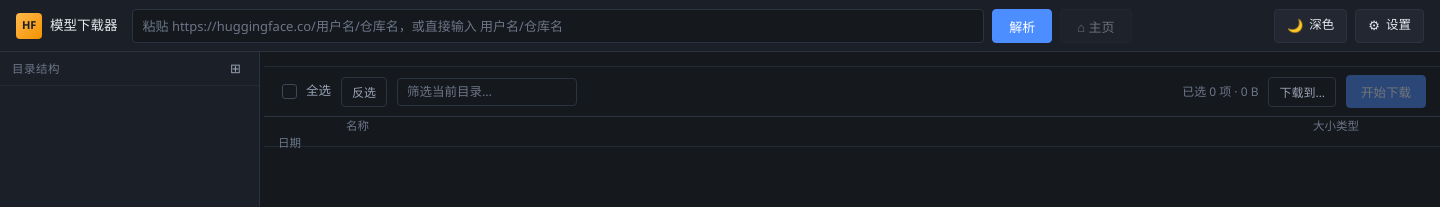
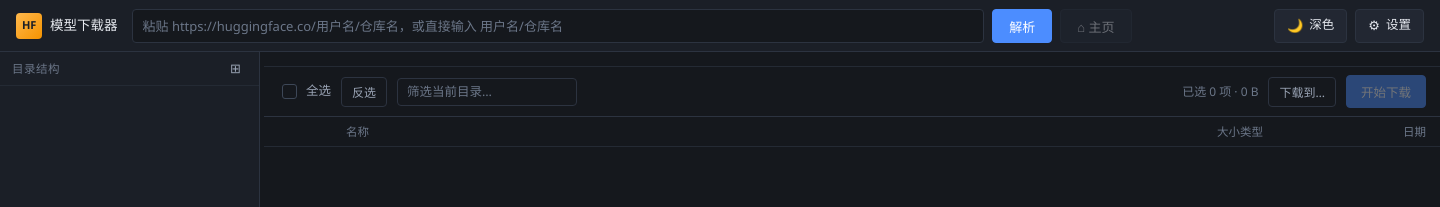
Before and after one commit to xtanqn/hf-downloader, an Electron app: page renderer/index.html in a window 1440 px wide. Shown: the top 207 px of the page. Drawn offline with Linux system fonts and the light colour scheme; no server answers.

Commit message:
可拖动列宽样式

```diff
--- a/renderer/styles/layout.css
+++ b/renderer/styles/layout.css
@@ -274,10 +274,10 @@
   font-variant-numeric: tabular-nums;
 }
 
-/* 列表表头 */
+/* 列表表头 —— 列宽可拖动：宽度存在 --col-* 变量里，表头和行共用 */
 .list-head {
   display: grid;
-  grid-template-columns: 34px 34px 1fr 110px 90px;
+  grid-template-columns: 34px 34px var(--col-name, 1fr) var(--col-size, 110px) var(--col-type, 90px) var(--col-date, 96px);
   align-items: center;
   padding: 0 14px;
   height: 30px;
@@ -289,6 +289,38 @@
 }
 .list-head .c-size {
   text-align: right;
+}
+.list-head .c-date {
+  text-align: right;
+}
+
+/* 可拖动列头 */
+.list-head .resizable {
+  position: relative;
+}
+.col-grip {
+  position: absolute;
+  right: -7px;
+  top: 0;
+  width: 14px;
+  height: 100%;
+  cursor: col-resize;
+  z-index: 2;
+}
+.col-grip::after {
+  content: "";
+  position: absolute;
+  right: 6px;
+  top: 6px;
+  bottom: 6px;
+  width: 2px;
+  border-radius: 1px;
+  background: transparent;
+  transition: background 0.12s;
+}
+.col-grip:hover::after,
+.col-grip.dragging::after {
+  background: var(--accent);
 }
 
 /* 列表主体 */
```
